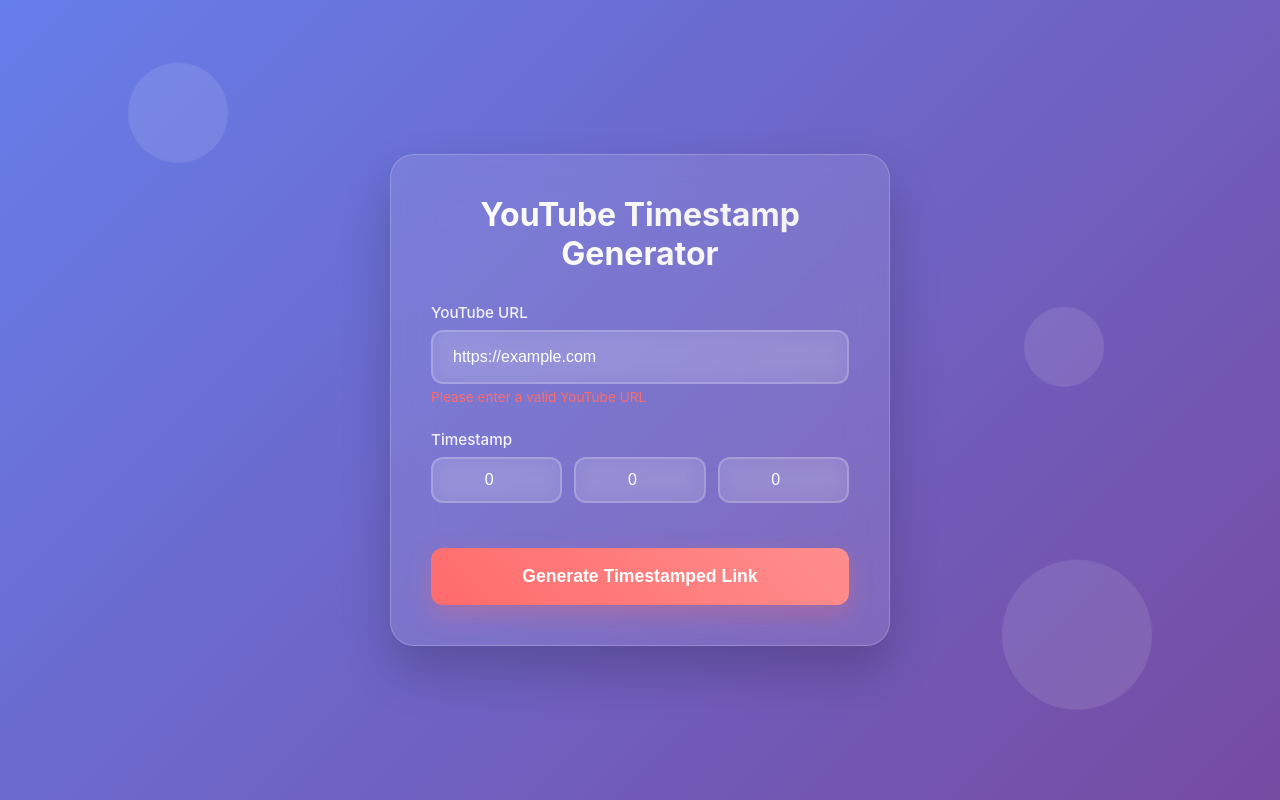
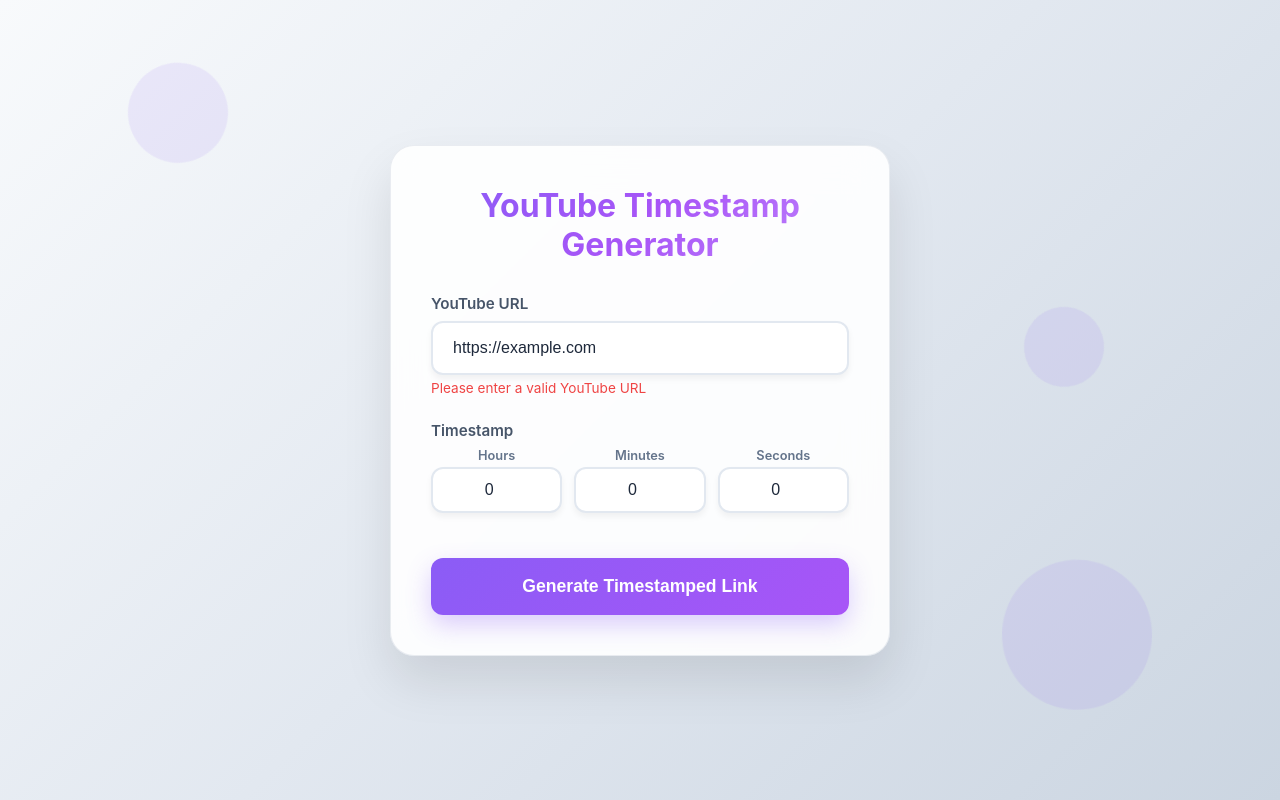
Before and after one commit to Pavanmundrai1611/YT-TIMESTAMP-GENERATOR, a plain HTML site: page index.html in a window 1280 px wide. Both pictures are taken after typing "https://example.com" into the empty fields and a click on the button "Generate Timestamped Link". Drawn offline with nearby package versions, Linux system fonts and the light colour scheme.

Commit message:
Update index.html

```diff
--- a/index.html
+++ b/index.html
@@ -14,7 +14,7 @@
 
         body {
             font-family: -apple-system, BlinkMacSystemFont, 'Segoe UI', Roboto, Oxygen, Ubuntu, Cantarell, sans-serif;
-            background: linear-gradient(135deg, #667eea 0%, #764ba2 100%);
+            background: linear-gradient(135deg, #f8fafc 0%, #e2e8f0 50%, #cbd5e1 100%);
             min-height: 100vh;
             display: flex;
             align-items: center;
@@ -23,29 +23,29 @@
         }
 
         .container {
-            background: rgba(255, 255, 255, 0.1);
+            background: rgba(255, 255, 255, 0.9);
             backdrop-filter: blur(20px);
-            border: 1px solid rgba(255, 255, 255, 0.2);
+            border: 1px solid rgba(148, 163, 184, 0.2);
             border-radius: 24px;
             padding: 40px;
             max-width: 500px;
             width: 100%;
-            box-shadow: 0 25px 50px rgba(0, 0, 0, 0.2);
+            box-shadow: 0 25px 50px rgba(0, 0, 0, 0.1);
             transition: all 0.3s ease;
         }
 
         .container:hover {
             transform: translateY(-5px);
-            box-shadow: 0 35px 70px rgba(0, 0, 0, 0.3);
+            box-shadow: 0 35px 70px rgba(0, 0, 0, 0.15);
         }
 
         h1 {
-            color: white;
+            color: #1e293b;
             text-align: center;
             margin-bottom: 30px;
             font-size: 2rem;
             font-weight: 700;
-            background: linear-gradient(45deg, #fff, #f0f0f0);
+            background: linear-gradient(135deg, #8b5cf6, #a855f7, #c084fc);
             -webkit-background-clip: text;
             -webkit-text-fill-color: transparent;
             background-clip: text;
@@ -57,33 +57,34 @@
 
         label {
             display: block;
-            color: rgba(255, 255, 255, 0.9);
+            color: #475569;
             margin-bottom: 8px;
-            font-weight: 500;
+            font-weight: 600;
             font-size: 0.95rem;
         }
 
         input {
             width: 100%;
             padding: 16px 20px;
-            border: 2px solid rgba(255, 255, 255, 0.2);
+            border: 2px solid #e2e8f0;
             border-radius: 12px;
-            background: rgba(255, 255, 255, 0.1);
-            color: white;
+            background: #ffffff;
+            color: #1e293b;
             font-size: 1rem;
             transition: all 0.3s ease;
-            backdrop-filter: blur(10px);
+            box-shadow: 0 4px 6px rgba(0, 0, 0, 0.05);
         }
 
         input:focus {
             outline: none;
-            border-color: rgba(255, 255, 255, 0.5);
-            background: rgba(255, 255, 255, 0.15);
+            border-color: #8b5cf6;
+            background: #fefefe;
             transform: scale(1.02);
+            box-shadow: 0 8px 25px rgba(139, 92, 246, 0.15);
         }
 
         input::placeholder {
-            color: rgba(255, 255, 255, 0.6);
+            color: #94a3b8;
         }
 
         .time-inputs {
@@ -92,15 +93,27 @@
             gap: 12px;
         }
 
+        .time-input-group {
+            position: relative;
+        }
+
+        .time-input-group label {
+            font-size: 0.8rem;
+            color: #64748b;
+            margin-bottom: 4px;
+            text-align: center;
+        }
+
         .time-inputs input {
             text-align: center;
             padding: 12px 8px;
+            font-weight: 500;
         }
 
         .generate-btn {
             width: 100%;
             padding: 18px;
-            background: linear-gradient(45deg, #ff6b6b, #ff8e8e);
+            background: linear-gradient(135deg, #8b5cf6, #a855f7);
             border: none;
             border-radius: 12px;
             color: white;
@@ -109,13 +122,13 @@
             cursor: pointer;
             transition: all 0.3s ease;
             margin-top: 20px;
-            box-shadow: 0 10px 25px rgba(255, 107, 107, 0.3);
+            box-shadow: 0 10px 25px rgba(139, 92, 246, 0.3);
         }
 
         .generate-btn:hover {
             transform: translateY(-2px);
-            box-shadow: 0 15px 35px rgba(255, 107, 107, 0.4);
-            background: linear-gradient(45deg, #ff5252, #ff7979);
+            box-shadow: 0 15px 35px rgba(139, 92, 246, 0.4);
+            background: linear-gradient(135deg, #7c3aed, #9333ea);
         }
 
         .generate-btn:active {
@@ -125,9 +138,9 @@
         .result {
             margin-top: 30px;
             padding: 20px;
-            background: rgba(255, 255, 255, 0.1);
+            background: rgba(248, 250, 252, 0.8);
             border-radius: 12px;
-            border: 1px solid rgba(255, 255, 255, 0.2);
+            border: 1px solid #e2e8f0;
             display: none;
             animation: slideIn 0.3s ease;
         }
@@ -144,26 +157,27 @@
         }
 
         .result-label {
-            color: rgba(255, 255, 255, 0.8);
+            color: #475569;
             font-size: 0.9rem;
             margin-bottom: 8px;
+            font-weight: 500;
         }
 
         .result-link {
-            background: rgba(255, 255, 255, 0.1);
+            background: #ffffff;
             padding: 12px;
             border-radius: 8px;
-            color: #87ceeb;
+            color: #6366f1;
             word-break: break-all;
             font-family: 'Courier New', monospace;
             font-size: 0.9rem;
-            border: 1px solid rgba(255, 255, 255, 0.1);
+            border: 1px solid #e2e8f0;
         }
 
         .copy-btn {
             width: 100%;
             padding: 12px;
-            background: linear-gradient(45deg, #4ecdc4, #44a08d);
+            background: linear-gradient(135deg, #64748b, #475569);
             border: none;
             border-radius: 8px;
             color: white;
@@ -175,15 +189,16 @@
 
         .copy-btn:hover {
             transform: translateY(-1px);
-            box-shadow: 0 8px 20px rgba(68, 160, 141, 0.3);
+            box-shadow: 0 8px 20px rgba(71, 85, 105, 0.3);
+            background: linear-gradient(135deg, #475569, #334155);
         }
 
         .copy-success {
-            background: linear-gradient(45deg, #2ecc71, #27ae60) !important;
+            background: linear-gradient(135deg, #10b981, #059669) !important;
         }
 
         .error {
-            color: #ff6b6b;
+            color: #ef4444;
             font-size: 0.85rem;
             margin-top: 5px;
             display: none;
@@ -203,6 +218,10 @@
             .time-inputs {
                 grid-template-columns: 1fr;
                 gap: 8px;
+            }
+
+            .time-input-group {
+                margin-bottom: 8px;
             }
 
             .time-inputs input {
@@ -232,7 +251,7 @@
 
         .shape {
             position: absolute;
-            background: rgba(255, 255, 255, 0.1);
+            background: rgba(139, 92, 246, 0.1);
             border-radius: 50%;
             animation: float 6s ease-in-out infinite;
         }
@@ -290,9 +309,18 @@
         <div class="input-group">
             <label>Timestamp</label>
             <div class="time-inputs">
-                <input type="number" id="hours" placeholder="Hours" min="0" max="23" value="0" />
-                <input type="number" id="minutes" placeholder="Minutes" min="0" max="59" value="0" />
-                <input type="number" id="seconds" placeholder="Seconds" min="0" max="59" value="0" />
+                <div class="time-input-group">
+                    <label for="hours">Hours</label>
+                    <input type="number" id="hours" placeholder="00" min="0" max="23" value="0" />
+                </div>
+                <div class="time-input-group">
+                    <label for="minutes">Minutes</label>
+                    <input type="number" id="minutes" placeholder="00" min="0" max="59" value="0" />
+                </div>
+                <div class="time-input-group">
+                    <label for="seconds">Seconds</label>
+                    <input type="number" id="seconds" placeholder="00" min="0" max="59" value="0" />
+                </div>
             </div>
             <div class="error" id="time-error">Please enter valid time values</div>
         </div>
@@ -400,12 +428,12 @@
                 $('#url-error').hide();
             });
 
-            $('.time-inputs input').on('input', function() {
+            $('.time-input-group input').on('input', function() {
                 $('#time-error').hide();
             });
 
             // Auto-format time inputs
-            $('.time-inputs input').on('blur', function() {
+            $('.time-input-group input').on('blur', function() {
                 const value = parseInt($(this).val());
                 if (!isNaN(value) && value >= 0) {
                     $(this).val(value);
```
